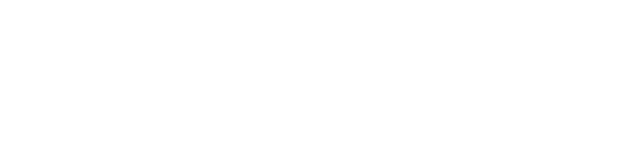
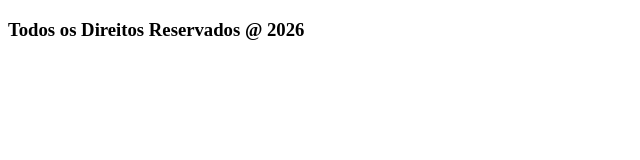
Before and after one commit to SRAAnaBR2010/Aula-Git, a plain HTML site: page index.html in a window 1280 px wide. Shown: the whole page, without its empty margins (0-640 px from the left). Drawn offline with Linux system fonts and the light colour scheme.

Commit message:
rodapé adicionado

```diff
--- a/index.html
+++ b/index.html
@@ -6,6 +6,6 @@
     <title>Document</title>
 </head>
 <body>
-
+    <h3>Todos os Direitos Reservados @ 2026</h3>
 </body>
 </html>
```
